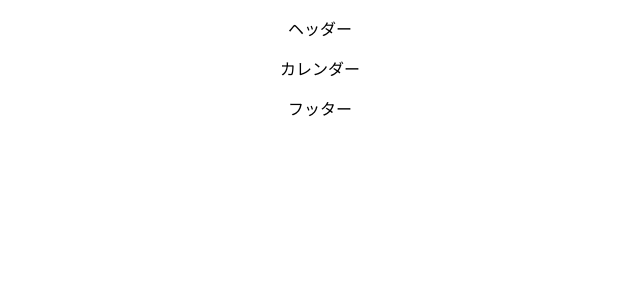
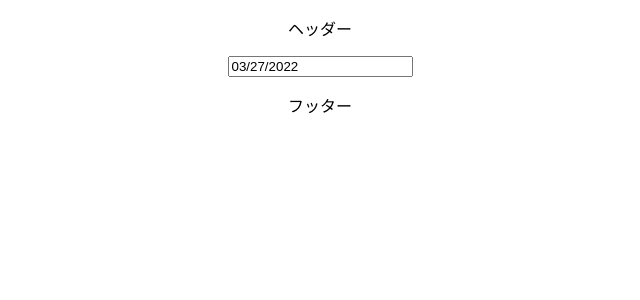
Before and after one commit to ruru112233/ScheduleApp, a React (Create React App) app: page / in a window 1280 px wide. Shown: the top 300 px of the page, without its empty margins (320-960 px from the left). Built offline with nearby package versions, Linux system fonts and the light colour scheme.

Commit message:
カレンダー機能追加

```diff
--- a/src/components/Calendar.jsx
+++ b/src/components/Calendar.jsx
@@ -1,7 +1,23 @@
+import { useState } from "react";
+import DatePicker, { moment } from "react-datepicker";
+import "react-datepicker/dist/react-datepicker.css";
+
 export const Calender = () => {
+  const toUtcIso8601str = (momentInstance) => {
+    return momentInstance.clone().utc().format("YYYY-MM-DDTHH:mm:00Z");
+  };
+  const CustomInputDatePicker = () => {
+    const initialDate = new Date();
+    const [startDate, setStartDate] = useState(initialDate);
+    const handleChenge = (date) => {
+      setStartDate(date);
+    };
+
+    return <DatePicker selected={startDate} onChange={handleChenge} />;
+  };
   return (
     <div>
-      <p>カレンダー</p>
+      <CustomInputDatePicker />
     </div>
   );
 };
```
